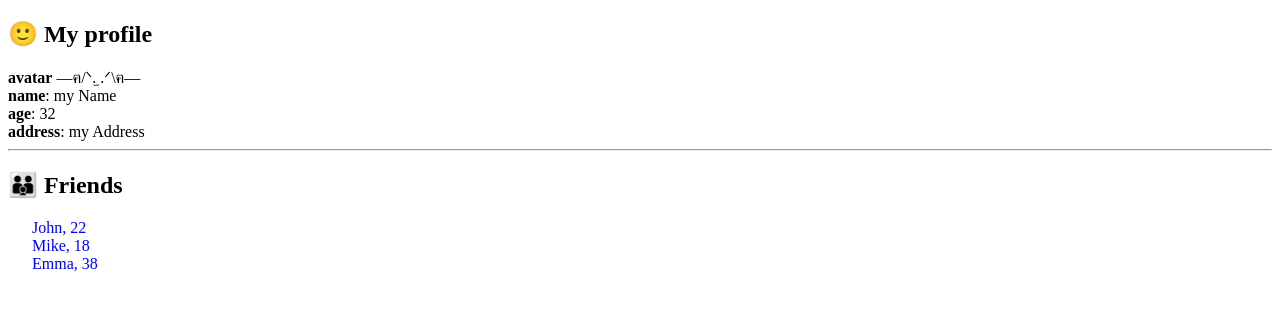
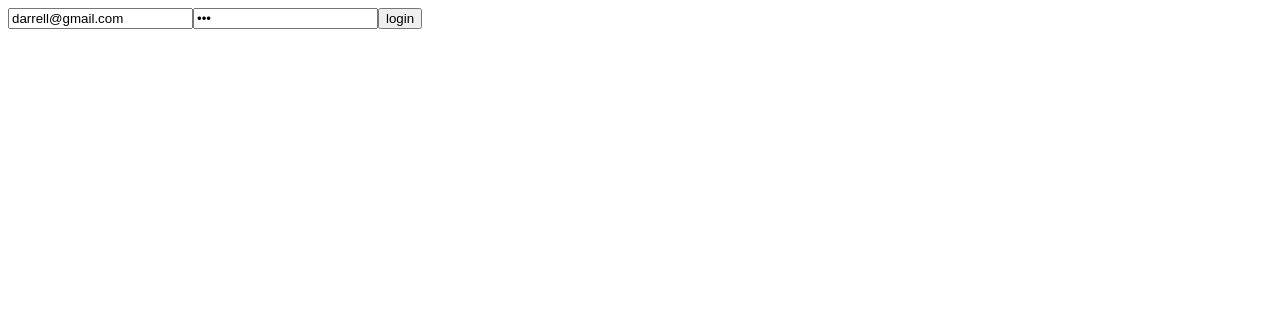
Before and after one commit to pdxserg/exam, a React app: page / in a window 1280 px wide. Shown: the top 310 px of the page. Built offline with nearby package versions, Linux system fonts and the light colour scheme.

Commit message:
sprint 5-2 ANSWER

```diff
--- a/src/index.tsx
+++ b/src/index.tsx
@@ -1,117 +1,123 @@
-import ReactDOM from 'react-dom/client';
-import { BrowserRouter, Route, Routes, useNavigate, useParams } from 'react-router-dom'
-import React from 'react'
+import React, { ChangeEvent, useState } from "react";
+import ReactDOM from "react-dom/client";
+import { BrowserRouter, Route, Routes, useNavigate } from "react-router-dom";
+import { ThunkAction, ThunkDispatch } from "redux-thunk";
+import { Provider, TypedUseSelectorHook, useDispatch, useSelector } from "react-redux";
+import axios from "axios";
+import { configureStore, combineReducers } from "@reduxjs/toolkit";
 
-type UserType = {
-	id: number
-	name: string
-	avatar: string
-	age: number
-	address: string
+// Types
+type LoginFieldsType = {
+	email: string;
+	password: string;
+};
+
+// API
+const instance = axios.create({ baseURL: "https://exams-frontend.kimitsu.it-incubator.io/api/" });
+
+const api = {
+	login(data: LoginFieldsType) {
+		return instance.post("auth/login", data);
+	},
+};
+
+// Reducer
+const initState = { isAuth: false };
+type InitStateType = typeof initState;
+
+const appReducer = (state: InitStateType = initState, action: ActionsType): InitStateType => {
+	switch (action.type) {
+		case "SET_AUTH":
+			return { ...state, isAuth: action.isAuth };
+		default:
+			return state;
 	}
+};
 
-const users: UserType[] = [
-	{
-		id: 1,
-		name: 'my Name',
-		age: 32,
-		avatar: '—ฅ/ᐠ.̫ .ᐟ\\ฅ—',
-		address: 'my Address'
-	},
-	{
-		id: 2,
-		name: 'John',
-		age: 22,
-		avatar: ':)',
-		address: 'California'
-	},
-	{
-		id: 3,
-		name: 'Mike',
-		age: 18,
-		avatar: '^._.^',
-		address: 'New York'
-	},
-	{
-		id: 4,
-		name: 'Emma',
-		age: 38,
-		avatar: '/ᐠ-ꞈ-ᐟ\\',
-		address: 'Washington'
-	},
-]
+// Store
+const rootReducer = combineReducers({ app: appReducer });
 
-const StartPage = () => {
-	const navigate = useNavigate()
-	const friends = users.filter(u => u.id !== 1)
-	console.log(useParams())
+const store = configureStore({ reducer: rootReducer });
+type RootState = ReturnType<typeof store.getState>;
+type AppDispatch = ThunkDispatch<RootState, unknown, ActionsType>;
+type AppThunk<ReturnType = void> = ThunkAction<ReturnType, RootState, unknown, ActionsType>;
+const useAppDispatch = () => useDispatch<AppDispatch>();
+const useAppSelector: TypedUseSelectorHook<RootState> = useSelector;
 
-	const mappedFriends = friends.map((f, i) => {
-		const go = () => {
-			navigate('/friend/' + f.id)
+const setAuth = (isAuth: boolean) => ({ type: "SET_AUTH", isAuth }) as const;
+type ActionsType = ReturnType<typeof setAuth>;
 
+// Thunk
+const loginTC =
+	(email: string, password: string): AppThunk =>
+		async (dispatch) => {
+			try {
+				await api.login({ email, password });
+				dispatch(setAuth(true));
+			} catch (e: any) {
+				alert(`❌ ${e.response.data.errors} ❌`);
 			}
+		};
 
-		return (
-			<div key={i} onClick={go} style={{paddingLeft: 24, color: 'blue', cursor: 'pointer'}}>
-				{f.name}, {f.age}
-			</div>
-		)
-	})
+// Components
+const Login = () => {
+	const isAuth = useAppSelector((state) => state.app.isAuth);
 
+	const dispatch = useAppDispatch();
+
+	const navigate = useNavigate();
+
+
+	const [email, setEmail] = useState("darrell@gmail.com");
+	const [password, setPassword] = useState("123");
+
+	const changeEmailHandler = (e: ChangeEvent<HTMLInputElement>) => {
+		setEmail(e.target.value);
+	};
+
+	const changePasswordHandler = (e: ChangeEvent<HTMLInputElement>) => {
+		setPassword(e.target.value);
+	};
+
+	if (isAuth) {
+		navigate("/profile");
+	}
+const onClickk =()=>{
+		//✅✅✅✅✅ANSWER
+	dispatch(loginTC(email,password))
+}
 	return (
 		<div>
-			<h2>🙂 My profile</h2>
-			<Profile userId={1}/>
-			<hr/>
-			<h2>👪 Friends</h2>
-			{mappedFriends}
+			<input type={"text"} value={email} onChange={changeEmailHandler} />
+			<input type={"password"} value={password} onChange={changePasswordHandler} />
+			<button onClick={onClickk} disabled={!email || !password}>login</button>
 		</div>
-	)
-}
-const Profile: React.FC<{ userId?: number }> = ({userId}) => {
-	const {id} = useParams<{ id: string }>()
-	const user = users.find(u => u.id === +(id || userId || 0))
+	);
+};
 
-	return (
-		<div>
-			<div>
-				<b>avatar</b> {user?.avatar}
-			</div>
-			<div>
-				<div><b>name</b>: {user?.name}</div>
-				<div><b>age</b>: {user?.age}</div>
-				<div><b>address</b>: {user?.address}</div>
-			</div>
-		</div>
-	)
-}
-
-export const Friends = () => {
-
+export const App = () => {
 	return (
 		<Routes>
-			<Route path={'/'} element={<StartPage/>}/>
-			//✅✅✅✅✅ANSWER
-			<Route path={'friend/:id'} element={<Profile/>}/>
-			<Route path={'*'} element={<div>❌404 Page Not Found❌</div>}/>
+			<Route path={"/"} element={<Login />} />
+			<Route path={"/profile"} element={<h2>😎 Profile</h2>} />
 		</Routes>
-	)
-}
+	);
+};
 
-const root = ReactDOM.createRoot(document.getElementById('root') as HTMLElement);
+const root = ReactDOM.createRoot(document.getElementById("root") as HTMLElement);
 root.render(
 	<BrowserRouter>
-		<Friends/>
-	</BrowserRouter>
+		<Provider store={store}>
+			<App />
+		</Provider>
+	</BrowserRouter>,
 );
 
 // 📜 Описание:
-// При загрузке приложения на экране отображается
-// профиль пользователя и список друзей.
-// Если кликнуть на пользователя, то видим ❌404 Page Not Found❌
-// Исправьте код, чтобы по клику на пользователя
-// отображалась странице с информацией о друге.
-// В качестве ответа укажите исправленную строку кода.
-//
-// 🖥 Пример ответа: <Profile userId={4}/>
+// ❗ Email и password менять не надо. Это тестовые данные с которыми будет происходить успешный запрос.
+// Помогите разработчику исправить код так, чтобы успешно залогиниться (и редиректнуться на Profile)
+// В качестве ответа укажите код, который необходимо добавить, чтобы реализовать данную задачу.
+
+// 🖥 Пример ответа: navigate('/profile')
+
+// И ещё раз: нужно указать не исправленную строку кода, а код, который нужно добавить🙂
```
Lines whose indentation alone changed are shown as unchanged.
